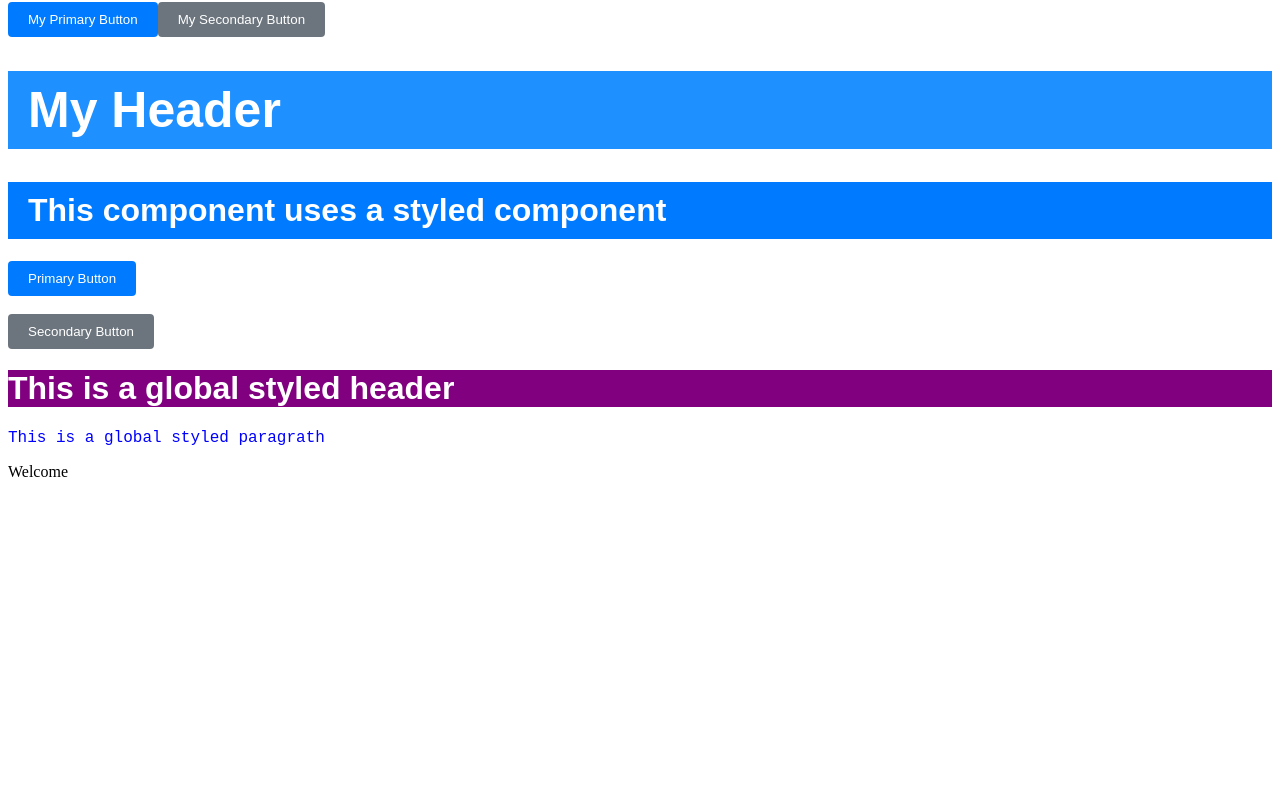
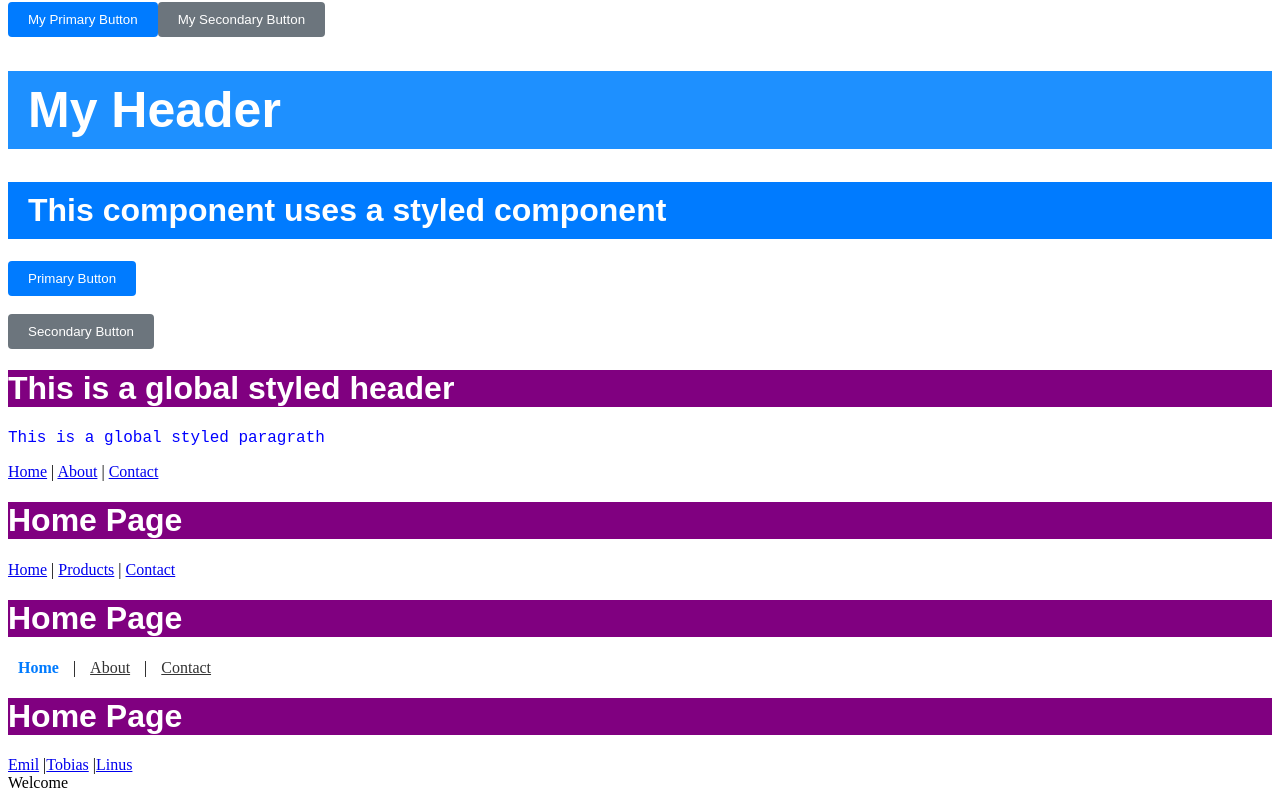
Before and after one commit to Dualboi/Learning-React, a React (Vite) app in the folder react-test/: page / in a window 1280 px wide. Shown: the part 3966-4766 px from the top of the page. Before the commit the page ends 4455 px from the top, so only its background shows below. Built offline with nearby package versions, Linux system fonts and the light colour scheme.

Commit message:
React Routing

```diff
--- a/react-test/package.json
+++ b/react-test/package.json
@@ -12,6 +12,7 @@
   "dependencies": {
     "react": "^19.2.0",
     "react-dom": "^19.2.0",
+    "react-router-dom": "^7.13.2",
     "styled-components": "^6.3.12"
   },
   "devDependencies": {
--- a/react-test/src/learnJSX.jsx
+++ b/react-test/src/learnJSX.jsx
@@ -805,3 +805,174 @@ export function App5() {
         </>
     );
 }
+
+// React Routing
+// Your application must be wrapped with the BrowserRouter component to enable routing:
+export function App6() {
+    return (
+        <BrowserRouter>
+            {/* Your application components go here */}
+        </BrowserRouter>
+    );
+}
+
+// To demonstrate routing, we'll create three pages (or views) in our application: Home, About, and Contact:
+import { BrowserRouter, Routes, Route, Link, Outlet } from 'react-router-dom';
+
+function Home() {
+    return <h1>Home Page</h1>;
+}
+
+function About() {
+    return <h1>About Page</h1>;
+}
+
+function Contact() {
+    return <h1>Contact Page</h1>;
+}
+
+export function App7() {
+    return (
+        <BrowserRouter>
+            {/* Navigation Links */}
+            <nav>
+                <Link to="/">Home</Link> | {" "}
+                <Link to="/about">About</Link> | {" "}
+                <Link to="/contact">Contact</Link>
+            </nav>
+
+            {/* Route Definitions */}
+            <Routes>
+                <Route path="/" element={<Home />} />
+                <Route path="/about" element={<About />} />
+                <Route path="/contact" element={<Contact />} />
+            </Routes>
+        </BrowserRouter>
+    );
+}
+
+// Nested Routes
+// The import above of Outlet is used to specify where to render child nested routes
+function Products() {
+    return (
+        <div>
+            <h1>Products Page</h1>
+            <nav style={{ marginBottom: '20px' }}>
+                {/* Here is the nested routing */}
+                <Link to="/products/car">Cars</Link> |{" "}
+                <Link to="/products/bike">Bikes</Link>
+            </nav>
+            <Outlet />
+        </div>
+    );
+}
+
+function CarProducts() {
+    return (
+        <div>
+            <h2>Cars</h2>
+            <ul>
+                <li>Audi</li>
+                <li>BMW</li>
+                <li>Volvo</li>
+            </ul>
+        </div>
+    );
+}
+
+function BikeProducts() {
+    return (
+        <div>
+            <h2>Bikes</h2>
+            <ul>
+                <li>Yamaha</li>
+                <li>Suzuki</li>
+                <li>Honda</li>
+            </ul>
+        </div>
+    );
+}
+
+export function NestedApp() {
+    return (
+        <BrowserRouter>
+            {/* Navigation */}
+            <nav>
+                <Link to="/">Home</Link> |{" "}
+                <Link to="/products">Products</Link> |{" "}
+                <Link to="/contact">Contact</Link>
+            </nav>
+
+            {/* Routes */}
+            <Routes>
+                <Route path="/" element={<Home />} />
+                <Route path="/products" element={<Products />}>
+                    <Route path="car" element={<CarProducts />} />
+                    <Route path="bike" element={<BikeProducts />} />
+                </Route>
+                <Route path="/contact" element={<Contact />} />
+            </Routes>
+        </BrowserRouter>
+    );
+}
+
+// Styling active links:
+// Styled active links are useful for: Navigation menus, Breadcrumbs, Tabs.
+import { NavLink } from 'react-router-dom';
+
+// Style function for the active links
+const navLinkStyles = ({ isActive }) => ({
+    color: isActive ? '#007bff' : '#333',
+    textDecoration: isActive ? 'none' : 'underline',
+    fontWeight: isActive ? 'bold' : 'normal',
+    padding: '5px 10px',
+});
+
+// Add functions here: Home, About, Contact
+// This App is using the ones from above for simplicity
+
+export function App8() {
+    return (
+        <BrowserRouter>
+            {/* Navigation with NavLink for active styling */}
+            <nav style={{ marginBottom: '20px' }}>
+                <NavLink to="/" style={navLinkStyles}>Home</NavLink> |{" "}
+                <NavLink to="/about" style={navLinkStyles}>About</NavLink> |{" "}
+                <NavLink to="/contact" style={navLinkStyles}>Contact</NavLink>
+            </nav>
+
+            {/* Routes */}
+            <Routes>
+                <Route path="/" element={<Home />} />
+                <Route path="/about" element={<About />} />
+                <Route path="/contact" element={<Contact />} />
+            </Routes>
+        </BrowserRouter>
+    );
+}
+
+// URL Parameters
+// URL parameters are variables that you can add to your route paths. They are often used to pass data between components.
+import { useParams } from 'react-router-dom';
+
+function Info() {
+    const { firstname } = useParams();
+    return <h1>Hello, {firstname}!</h1>
+}
+
+export function URLApp() {
+    return (
+        <BrowserRouter>
+            <nav>
+                <Link to="/customer/Emil">Emil</Link> |
+                <Link to="/customer/Tobias">Tobias</Link> |
+                <Link to="/customer/Linus">Linus</Link>
+            </nav>
+
+            <Routes>
+                <Route path="/customer/:firstname" element={<Info />}>
+                </Route>
+            </Routes>
+        </BrowserRouter>
+    )
+}
--- a/react-test/src/main.jsx
+++ b/react-test/src/main.jsx
@@ -224,5 +224,9 @@ createRoot(document.getElementById('root')).render(
     <learnJSX.App3/>
     <learnJSX.App4/>
     <learnJSX.App5/>
+    <learnJSX.App7/>
+    <learnJSX.NestedApp/>
+    <learnJSX.App8/>
+    <learnJSX.URLApp/>
   </div>
 )
```
Also changed, not shown: 1 other file (tests, documents, lock files or other folders).
